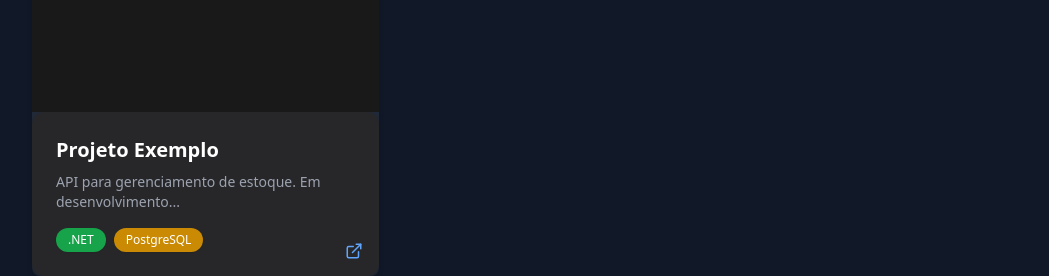
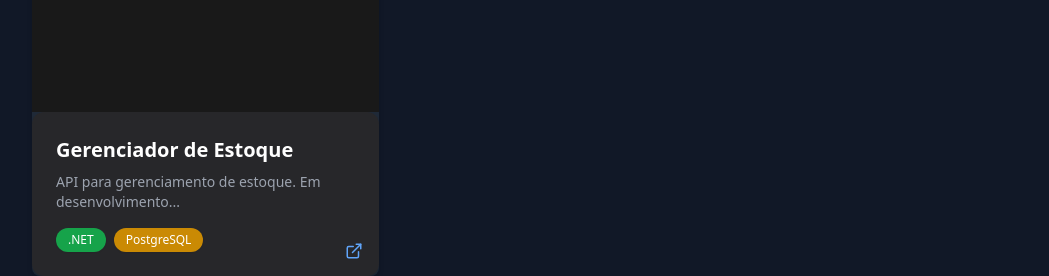
Before and after one commit to Rodrigo2603/Portfolio, a React (Vite) app: page / in a window 1280 px wide. Shown: the part 1820-2096 px from the top of the page, without its empty margins (56-1105 px from the left). Built offline with nearby package versions, Linux system fonts and the light colour scheme.

Commit message:
mudando o título do projeto

```diff
--- a/src/components/Projects.jsx
+++ b/src/components/Projects.jsx
@@ -17,7 +17,7 @@
               className="w-full h-48 object-cover"
             />
             <div className="bg-zinc-800 rounded-xl p-6 shadow-lg relative">
-            <h3 className="text-xl font-semibold text-white">Projeto Exemplo</h3>
+            <h3 className="text-xl font-semibold text-white">Gerenciador de Estoque</h3>
             <p className="text-sm text-gray-400 mt-2">
                 API para gerenciamento de estoque. Em desenvolvimento...
             </p>
```
